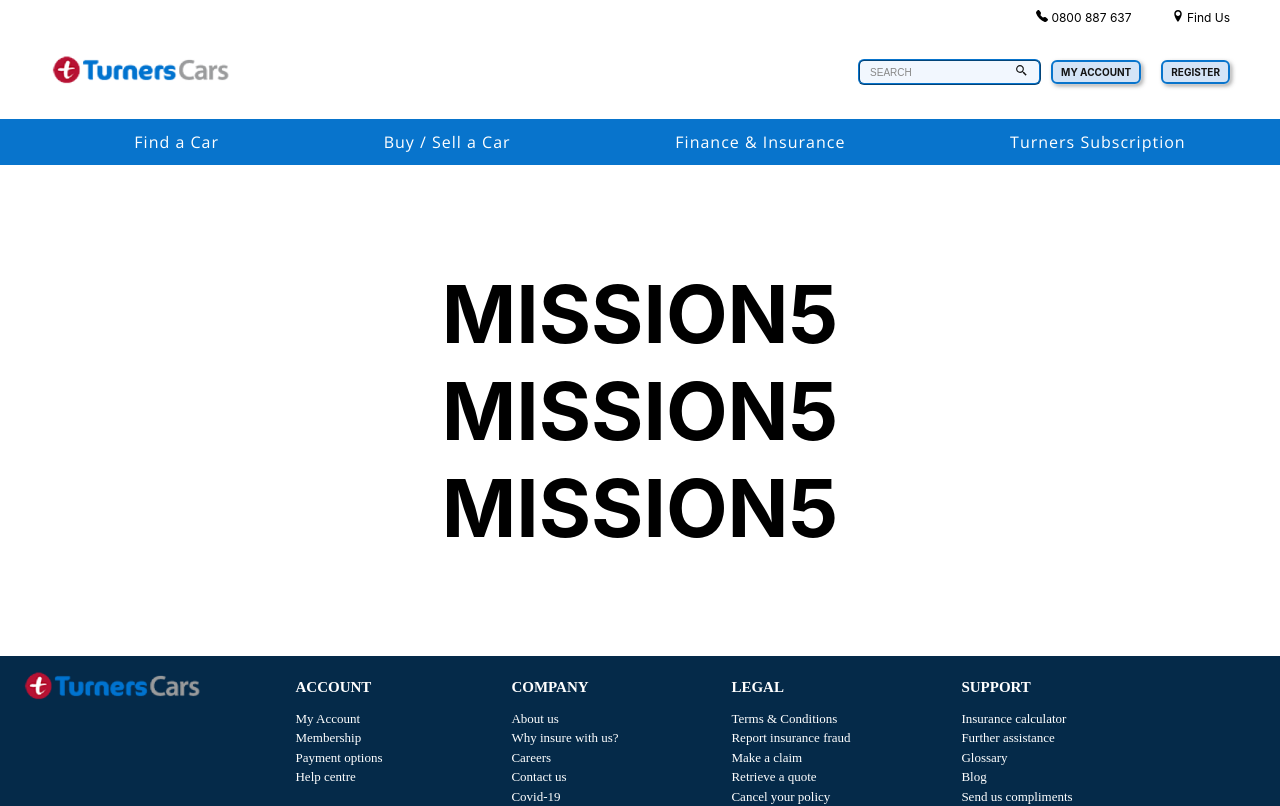
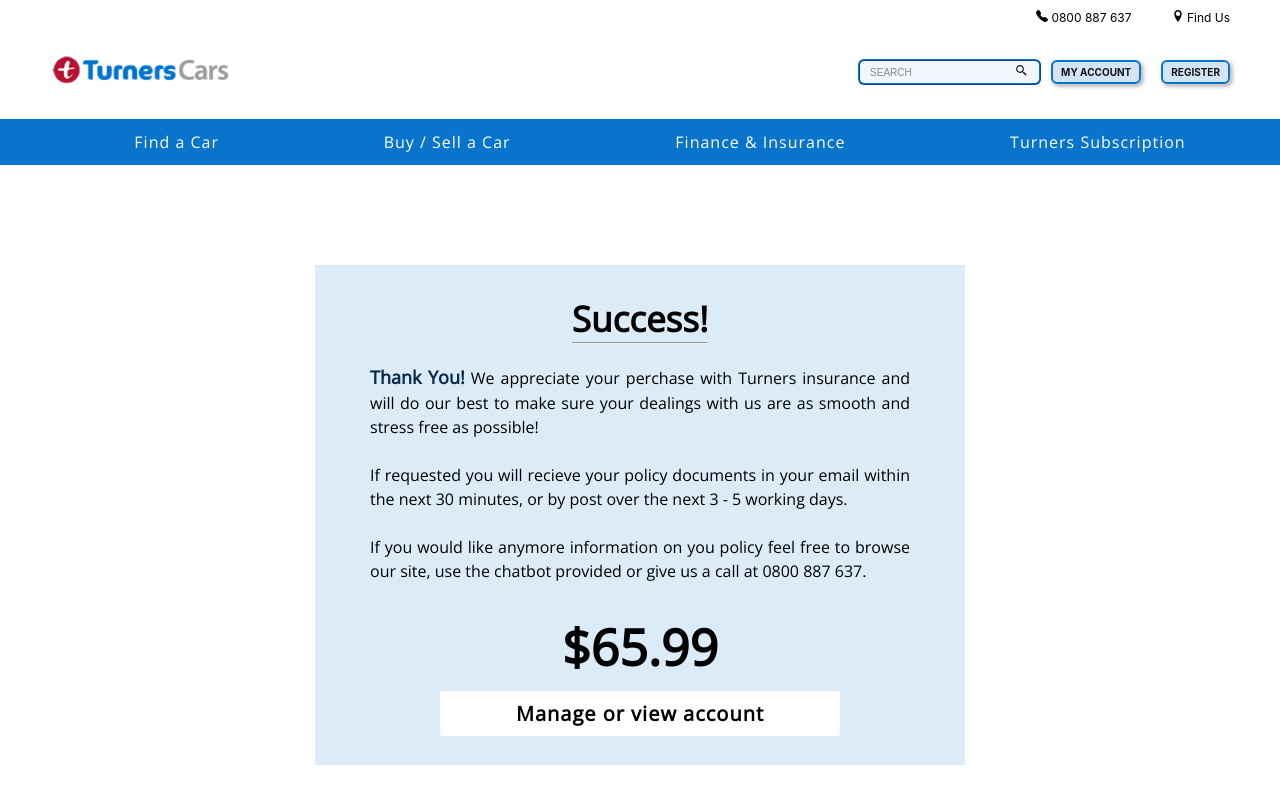
Before and after one commit to Mjmissionready/Turner, a React (Create React App) app: page / in a window 1280 px wide. Shown: the top 806 px of the page. Built offline with nearby package versions, Linux system fonts and the light colour scheme.

Commit message:
5th commit

```diff
--- a/src/components/NavBar.js
+++ b/src/components/NavBar.js
@@ -51,7 +51,7 @@
                 </ul>
             </nav>
 
-            <a href="#" className="nav__toggleBtn">
+            <a href="/" className="nav__toggleBtn">
                 <FaToggleOn />
             </a>
         </>
--- /dev/null
+++ b/src/components/desktop10.css
@@ -0,0 +1,50 @@
+.box {
+  display: flex;
+  align-items: center;
+  justify-content: center;
+  width: 650px;
+  height: 500px;
+  background-color: #dcebf8;
+  padding: 15px 35px;
+  font-family: "Open Sans", sans-serif;
+  flex-direction: column;
+}
+
+.success {
+  font-size: 35px;
+  font-weight: 800;
+}
+
+.detail {
+  padding: 20px;
+  font-size: 16px;
+  line-height: 1.5;
+  text-align: justify;
+}
+
+.detail span {
+    font-size: 18px;
+    font-weight: 800;
+}
+
+.amount {
+  font-weight: bold;
+  font-size: 50px;
+  font-weight: 800;
+  padding: 10px;
+}
+
+.point {
+  display: flex;
+  align-items: center;
+  justify-content: center;
+  font-size: 16px;
+  border: none;
+  border-radius: 3px;
+  background-color: white;
+  width: 400px;
+  height: 45px;
+  font-size: 20px;
+  font-weight: 700;
+  letter-spacing: 1px;
+}
--- /dev/null
+++ b/src/components/desktop10.js
@@ -0,0 +1,42 @@
+import * as React from "react";
+import styled from "styled-components";
+import "./desktop10.css";
+
+const Container = styled.div`
+ display: flex;
+ flex-direction: column;
+ align-items: center;
+ justify-content: center;
+ margin: 100px;
+ font-size: 40px;
+`;
+
+export default function Desktop10() {
+    return (
+        <>
+            <div className="box">
+                <div className="success">
+                    Success!
+                    <hr />
+                </div>
+                <div className="detail">
+                    <p>
+                        <span>Thank You!</span> We appreciate your perchase with Turners insurance and will do our best to make sure your dealings with us are as smooth and stress free as possible!
+                        <br />
+                        <br />
+                        If requested you will recieve your policy documents in your email within the next 30 minutes, or by post over the next 3 - 5 working days.
+                        <br />
+                        <br />
+                        If you would like anymore information on you policy feel free to browse our site, use the chatbot provided or give us a call at 0800 887 637.
+                    </p>
+                </div>
+                <div className="amount">
+                    $65.99
+                </div>
+                <div className="point">
+                    Manage or view account
+                </div>
+            </div>
+        </>
+    );
+}
--- a/src/pages/Home.js
+++ b/src/pages/Home.js
@@ -1,5 +1,6 @@
 import * as React from "react";
 import styled from "styled-components";
+import Desktop10 from "../components/desktop10";
 
 const Container = styled.div`
  display: flex;
@@ -13,12 +14,7 @@
 export default function Home() {
     return (
         <Container>
-            <h1> MISSION5
-            </h1>
-            <h1> MISSION5
-            </h1>
-            <h1> MISSION5
-            </h1>
+            <Desktop10 />
         </Container>
     );
 }
```
